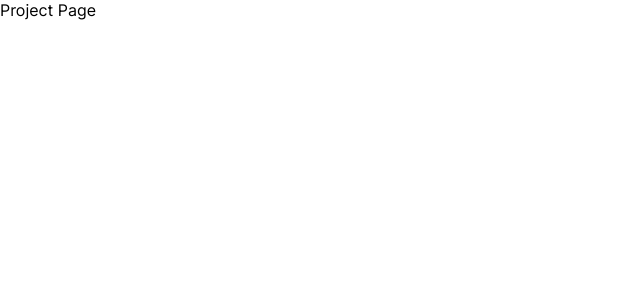
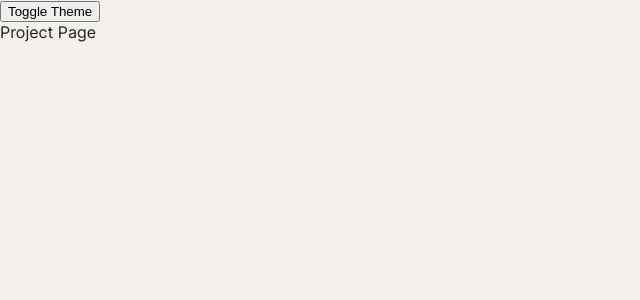
Before and after one commit to FreyaP/portfolio, a React (Vite) app: page /1 in a window 1280 px wide. Shown: the top 300 px of the page, without its empty margins (0-640 px from the left). Built offline with nearby package versions, Linux system fonts and the light colour scheme.

Commit message:
Add light dark ThemeProvider and basic styles

```diff
--- a/src/App.jsx
+++ b/src/App.jsx
@@ -1,19 +1,20 @@
 import { BrowserRouter, Route, Routes } from "react-router-dom";
 import HomePage from "./pages/HomePage/HomePage";
 import ProjectPage from "./pages/ProjectPage/ProjectPage";
-import GlobalStyle from "./styles/globalStyles";
+import GlobalStyles from "./styles/globalStyles";
+import ThemeProvider from "./components/ThemeProvider";
 
 function App() {
   return (
-    <>
-      <GlobalStyle />
+    <ThemeProvider>
+      <GlobalStyles />
       <BrowserRouter>
         <Routes>
           <Route path="/" element={<HomePage />} />
           <Route path="/:project" element={<ProjectPage />} />
         </Routes>
       </BrowserRouter>
-    </>
+    </ThemeProvider>
   );
 }
 
--- /dev/null
+++ b/src/components/ThemeProvider.jsx
@@ -0,0 +1,22 @@
+/* eslint-disable react/prop-types */
+import { ThemeProvider as StyledThemeProvider } from "styled-components";
+import theme from "../styles/theme";
+import { useState } from "react";
+
+// State for theme, function to toggle the theme. Rendered in App.jsx with all components as children.
+const ThemeProvider = ({ children }) => {
+  const [currentTheme, setCurrentTheme] = useState("light");
+
+  const toggleTheme = () => {
+    setCurrentTheme(currentTheme === "light" ? "dark" : "light");
+  };
+
+  return (
+    <StyledThemeProvider theme={theme[currentTheme]}>
+      <button onClick={toggleTheme}>Toggle Theme</button>
+      {children}
+    </StyledThemeProvider>
+  );
+};
+
+export default ThemeProvider;
--- a/src/pages/HomePage/HomePage.jsx
+++ b/src/pages/HomePage/HomePage.jsx
@@ -1,7 +1,7 @@
 export default function HomePage() {
   return (
     <section>
-      <h1>PORTFOLIO</h1>
+      <h1>FREYA PEARSE</h1>
     </section>
   );
 }
--- a/src/styles/globalStyles.js
+++ /dev/null
@@ -1,16 +0,0 @@
-import { createGlobalStyle } from "styled-components";
-import "./typography.scss";
-
-const GlobalStyle = createGlobalStyle`
-* {
-    box-sizing: border-box;
-}
-body {
-    margin: 0;
-    padding: 0;
-    font-family: Inter, Verdana, sans-serif
-}
-
-`;
-
-export default GlobalStyle;
--- /dev/null
+++ b/src/styles/globalStyles.jsx
@@ -0,0 +1,18 @@
+import { createGlobalStyle } from "styled-components";
+import "./typography.scss";
+
+const GlobalStyles = createGlobalStyle`
+* {
+    box-sizing: border-box;
+}
+body {
+    margin: 0;
+    padding: 0;
+    font-family: Inter, Verdana, sans-serif;
+    background-color: ${(props) => props.theme.background};
+    color: ${(props) => props.theme.text}
+}
+
+`;
+
+export default GlobalStyles;
--- /dev/null
+++ b/src/styles/theme.jsx
@@ -0,0 +1,14 @@
+// Defines styles for light and dark theme. Used in ThemeProvider.
+
+const theme = {
+  light: {
+    background: "#f4f1ec",
+    text: "#202020",
+  },
+  dark: {
+    background: "#202020",
+    text: "#f4f1ec",
+  },
+};
+
+export default theme;
```
